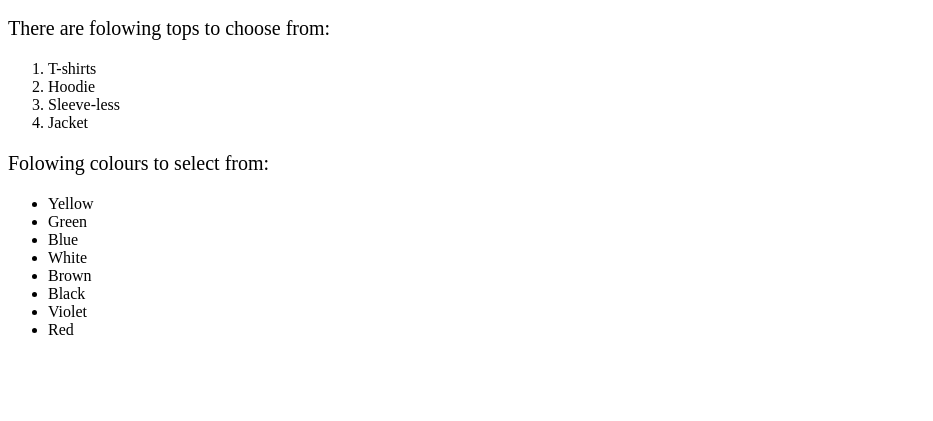
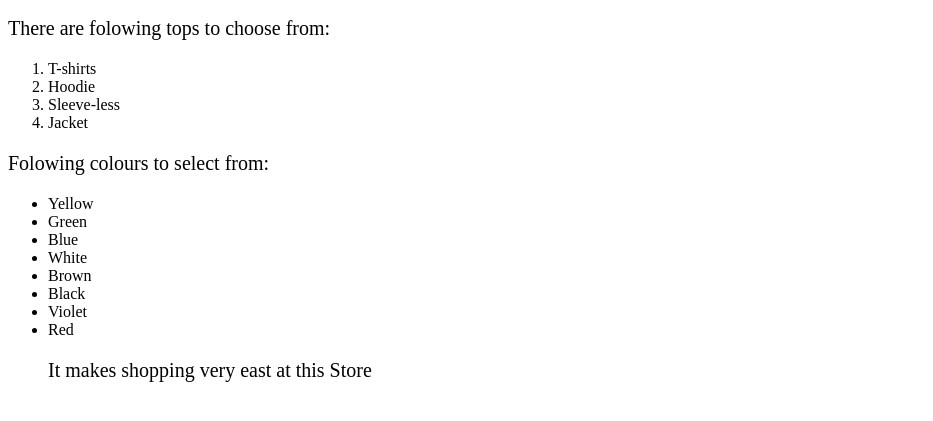
Before and after one commit to Atish257/Homework-2, a plain HTML site: page index.html in a window 1280 px wide. Shown: the part 129-550 px from the top of the page, without its empty margins (0-933 px from the left). Drawn offline with Linux system fonts and the light colour scheme.

Commit message:
<blockquote> commited

```diff
--- a/index.html
+++ b/index.html
@@ -28,5 +28,6 @@
         	<li>Red</li>
         </ul>
        </p>
+       <blockquote style="font-size: 20px">It makes shopping very east at this Store</blockquote>
 </body>
 </html>
```
